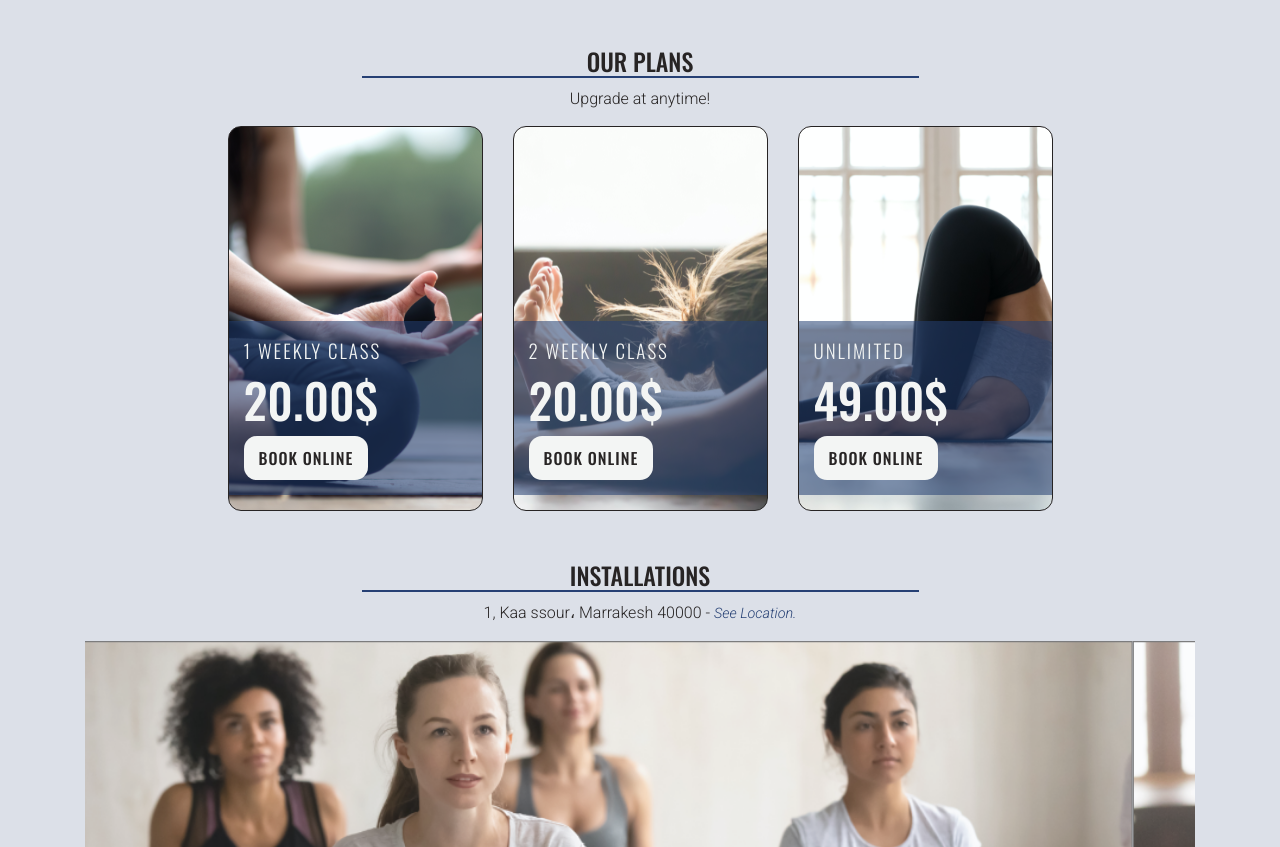
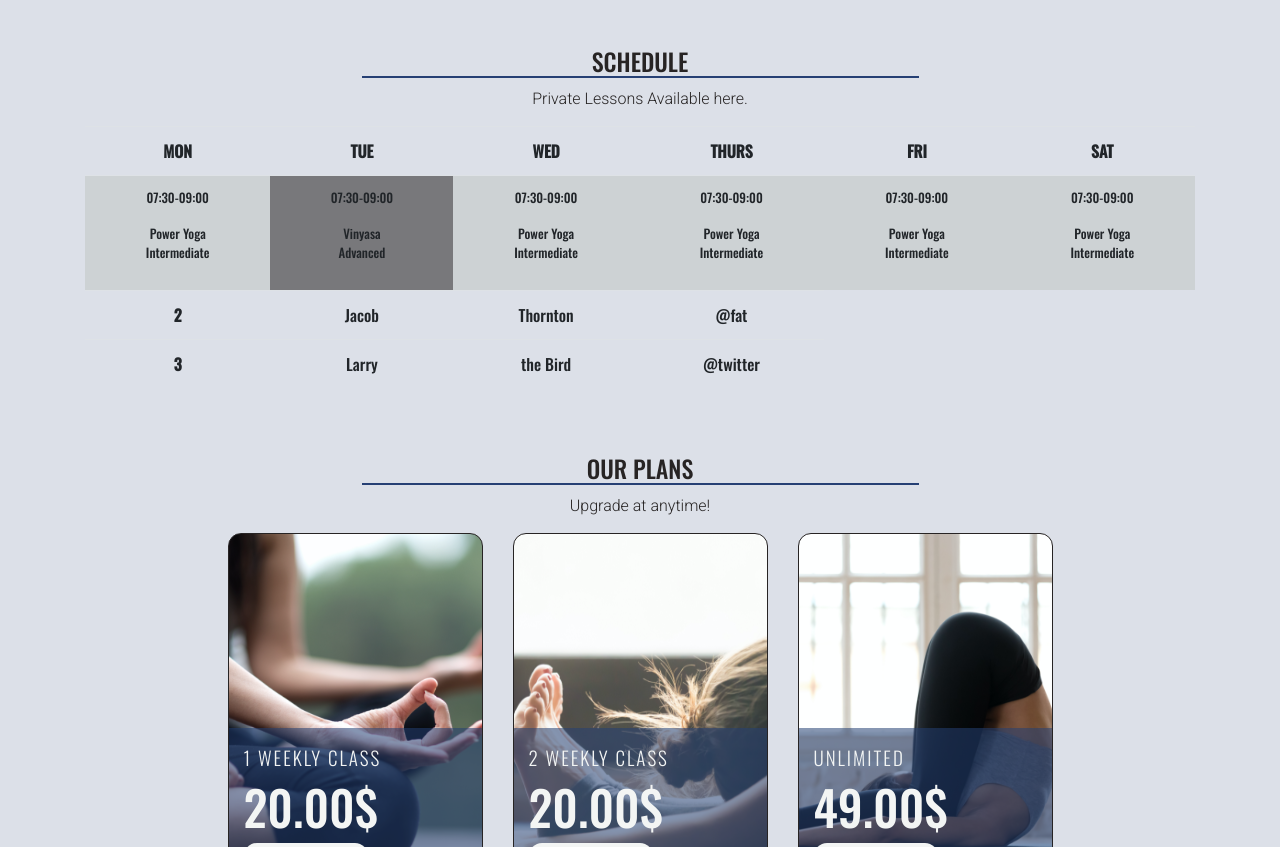
Before and after one commit to Code-Institute-Submissions/fabula, a plain HTML site: page index.html in a window 1280 px wide. Shown: the part 1756-2603 px from the top of the page. Drawn offline with nearby package versions, Linux system fonts and the light colour scheme.

Commit message:
Schedule Updates

```diff
--- a/index.html
+++ b/index.html
@@ -616,6 +616,71 @@
             </div>
         </section>-->
 
+        <section id="schedule" class="container">
+            <div class="section-header text-center">
+                <h4 class="title">SCHEDULE</h4>
+                <hr>
+                <p class="subtitle">Private Lessons Available here.</p>
+            </div>
+            <div class="row">
+                <div class="col-12">
+                    <div class="calendar-container">
+                        <table class="table calendar table-responsive-sm text-center">
+                            <tr class="weekday">
+                                <th scope="col">MON</th>
+                                <th scope="col">TUE</th>
+                                <th scope="col">WED</th>
+                                <th scope="col">THURS</th>
+                                <th scope="col">FRI</th>
+                                <th scope="col">SAT</th>
+                            </tr>
+
+                            <tr class="activities">
+                                <td scope="col" class="day-class day-class-allevels">
+                                    <p class="day-class-title">07:30-09:00</p>
+                                    <p class="day-class-info">Power Yoga<br>Intermediate</p>
+                                </td>
+                                <td class="day-class day-class-advanced">
+                                    <p class="day-class-title">07:30-09:00</p>
+                                    <p class="day-class-info">Vinyasa<br>Advanced</p>
+                                </td>
+                                <td class="day-class day-class-allevels">
+                                    <p class="day-class-title">07:30-09:00</p>
+                                    <p class="day-class-info">Power Yoga<br>Intermediate</p>
+                                </td>
+                                <td class="day-class day-class-allevels">
+                                    <p class="day-class-title">07:30-09:00</p>
+                                    <p class="day-class-info">Power Yoga<br>Intermediate</p>
+                                </td>
+                                <td class="day-class day-class-allevels">
+                                    <p class="day-class-title">07:30-09:00</p>
+                                    <p class="day-class-info">Power Yoga<br>Intermediate</p>
+                                </td>
+                                <td class="day-class day-class-allevels">
+                                    <p class="day-class-title">07:30-09:00</p>
+                                    <p class="day-class-info">Power Yoga<br>Intermediate</p>
+                                </td>
+                            </tr>
+                            <tr>
+                                <th scope="col">2</th>
+                                <td>Jacob</td>
+                                <td>Thornton</td>
+                                <td>@fat</td>
+                            </tr>
+                            <tr>
+                                <th scope="col">3</th>
+                                <td>Larry</td>
+                                <td>the Bird</td>
+                                <td>@twitter</td>
+                            </tr>
+
+                            </table>
+                    </div>
+                </div>
+            </div>
+        </section>
+
+
         <section id="plans" class="container">
             <div class="section-header text-center">
                 <h4 class="title">OUR PLANS</h4>
--- a/style.css
+++ b/style.css
@@ -280,6 +280,56 @@ hr{
     border-right: 1px solid #272424;
 }
 
+/*Calendar*/
+
+
+
+.day-class-allevels{
+    background-color: rgba(194, 199, 197, 0.548);
+}
+
+.day-class-beginners{
+    background-color: rgba(191, 161, 125, 0.55);
+}
+
+.day-class-intermediate{
+    background-color: rgba(38, 64, 116, 0.55);
+}
+
+.day-class-advanced{
+    background-color: rgba(39, 36, 36, 0.55);
+}
+/*
+p.day-class-title{
+    color: #264074;
+    margin-bottom: 4px;
+    font-size: 0.75rem;
+    padding-left: 0;
+    padding-right: 0;
+}
+
+@media only screen and (max-width: 500px) {
+    p.day-class-title{
+        font-size: 10px;
+  }
+}
+
+p.day-class-info{
+    font-family: 'Roboto', sans-serif;
+    font-weight: 300;
+    color: #272424;
+    padding-top: 0;
+    margin-top: 0;
+    margin-bottom: 4px;
+}
+
+@media only screen and (max-width: 500px) {
+    p.day-class-info{
+        font-size: 8px;
+  }
+}
+
+*/
 
 /*Plans*/
 
```
